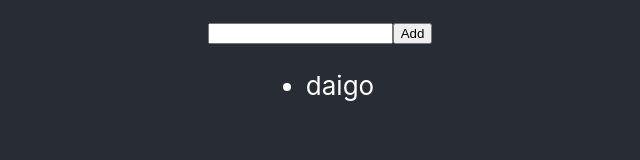
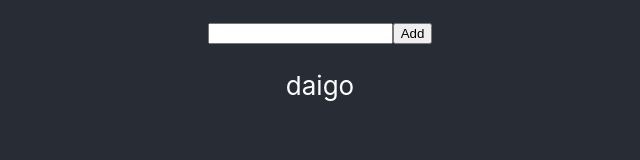
Before and after one commit to fviejobueno/react-ci-sample, a React (Create React App) app: page / in a window 1280 px wide. Shown: the part 150-310 px from the top of the page, without its empty margins (320-960 px from the left). Built offline with nearby package versions, Linux system fonts and the light colour scheme.

Commit message:
Factoria Workshop | Fernando and Paquito | remove bullet and align player list

```diff
--- a/src/App.css
+++ b/src/App.css
@@ -51,3 +51,8 @@
   width: 100%;
   font-size: calc(1px + 2vmin);
 }
+
+ul {
+  list-style-type: none;
+  padding-left: 0;
+}
```
